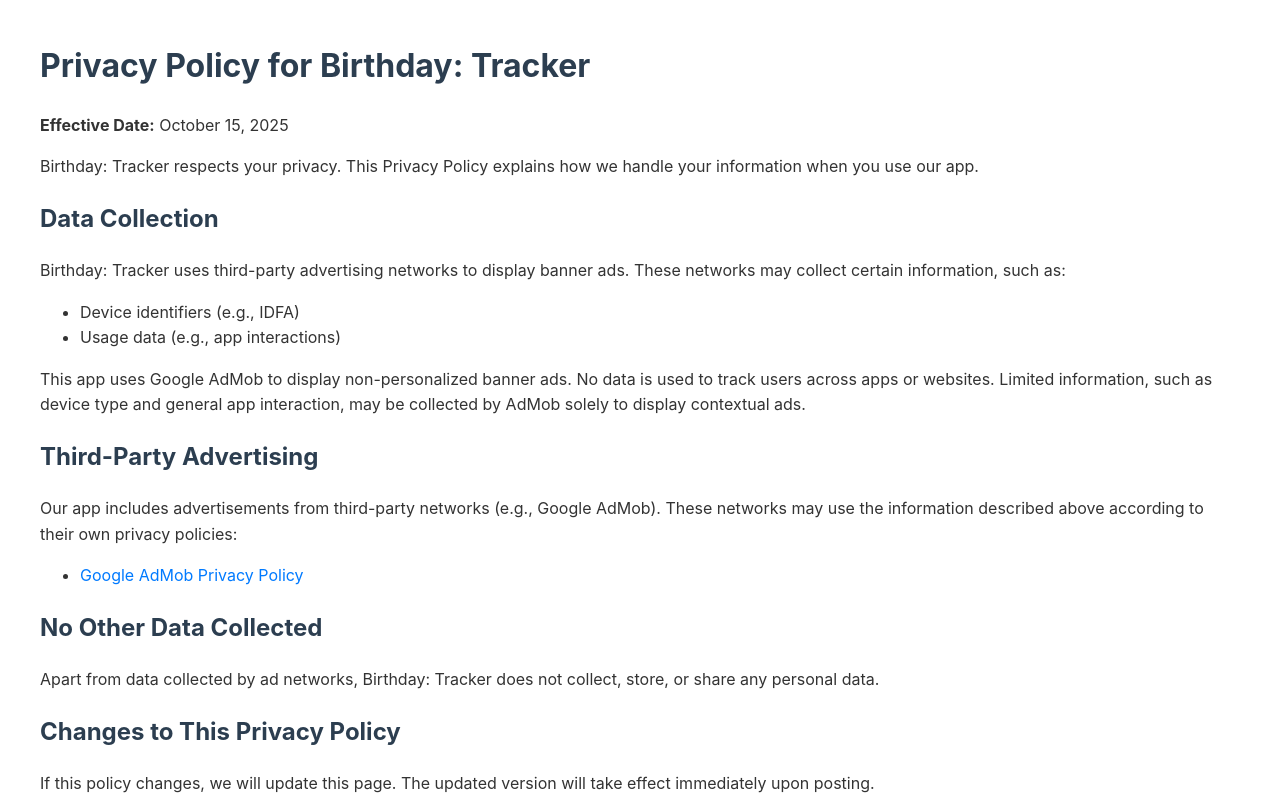
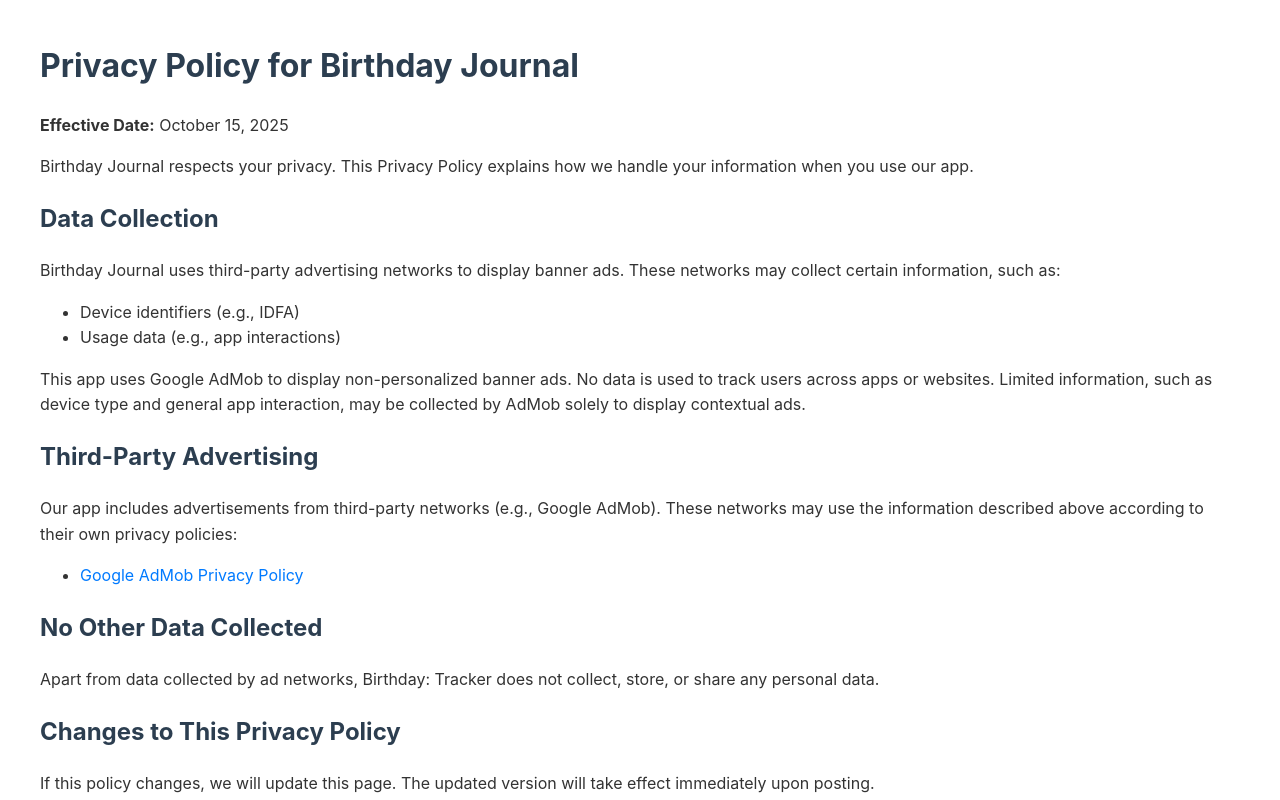
Before and after one commit to Adhitya-93/birthdaytrackerapp, a plain HTML site: page privacy.html in a window 1280 px wide. Shown: the top 800 px of the page. Drawn offline with Linux system fonts and the light colour scheme.

Commit message:
Update privacy.html

```diff
--- a/privacy.html
+++ b/privacy.html
@@ -3,7 +3,7 @@
 <head>
   <meta charset="UTF-8">
   <meta name="viewport" content="width=device-width, initial-scale=1.0">
-  <title>Privacy Policy — Birthday: Tracker</title>
+  <title>Privacy Policy — Birthday Journal</title>
   <style>
     body {
       font-family: -apple-system, BlinkMacSystemFont, "Segoe UI", Roboto, Helvetica, Arial, sans-serif;
@@ -25,13 +25,13 @@
   </style>
 </head>
 <body>
-  <h1>Privacy Policy for Birthday: Tracker</h1>
+  <h1>Privacy Policy for Birthday Journal</h1>
   <p><strong>Effective Date:</strong> October 15, 2025</p>
 
-  <p>Birthday: Tracker respects your privacy. This Privacy Policy explains how we handle your information when you use our app.</p>
+  <p>Birthday Journal respects your privacy. This Privacy Policy explains how we handle your information when you use our app.</p>
 
   <h2>Data Collection</h2>
-  <p>Birthday: Tracker uses third-party advertising networks to display banner ads. These networks may collect certain information, such as:</p>
+  <p>Birthday Journal uses third-party advertising networks to display banner ads. These networks may collect certain information, such as:</p>
   <ul>
     <li>Device identifiers (e.g., IDFA)</li>
     <li>Usage data (e.g., app interactions)</li>
```
